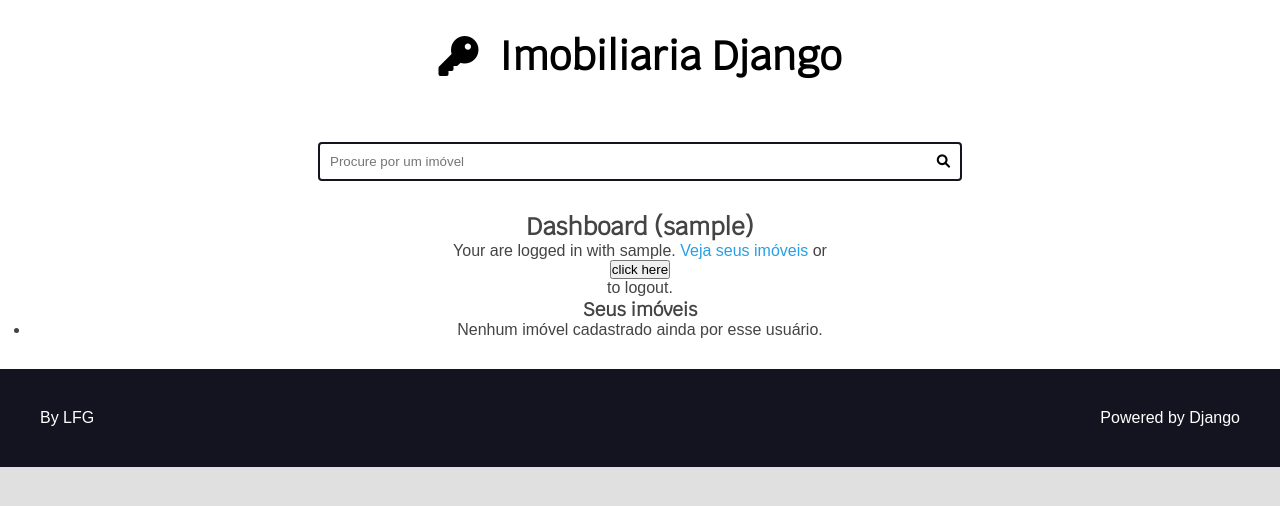
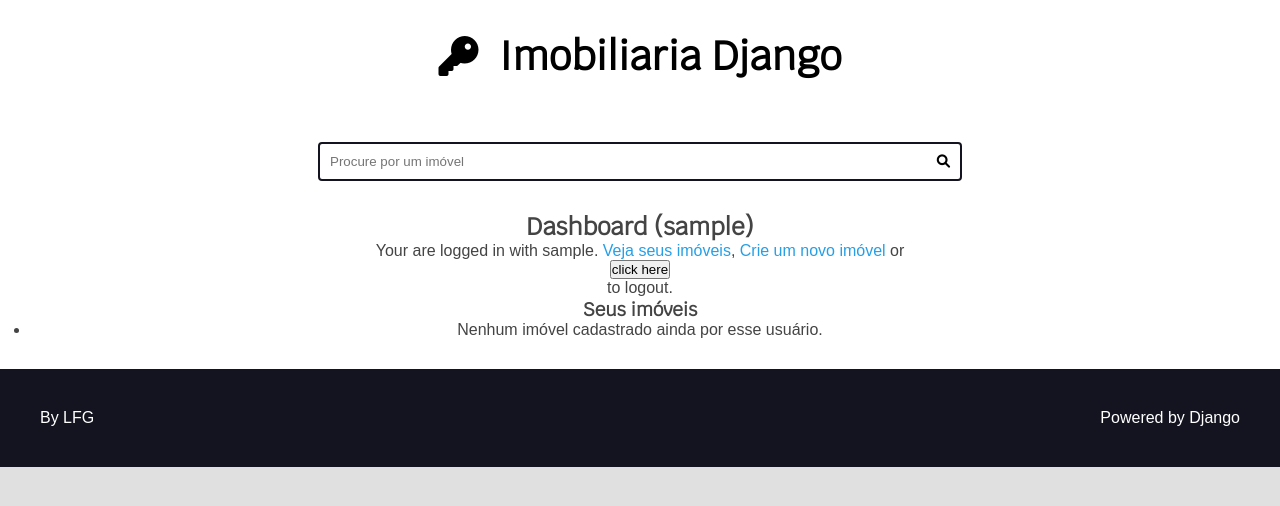
Before and after one commit to leonardofguedes/Imobiliaria-Django, a Django app: page /authors/dashboard/ in a window 1280 px wide. Shown: the top 506 px of the page. Run offline with Django 4.2, Linux system fonts and the light colour scheme; the visitor is signed in with stand-in values (Sample User, id 1); data that the repository does not hold is empty.

Commit message:
Adicionando a opção de criar um imóvel no template

```diff
--- a/authors/templates/authors/partials/login_message.html
+++ b/authors/templates/authors/partials/login_message.html
@@ -2,7 +2,8 @@
 <div class="login-message">
   Your are logged in with
   {{ request.user.username }}.
-  <a href="{% url 'authors:dashboard' %}">Veja seus imóveis</a> or
+  <a href="{% url 'authors:dashboard' %}">Veja seus imóveis</a>,
+  <a href="{% url 'authors:dashboard_recipe_new' %}">Crie um novo imóvel</a> or
   <form class="inline-form" action="{% url 'authors:logout' %}" method='POST'>
     {% csrf_token %}
     <input type="hidden" name="username" value="{{ request.user.username }}">
```
